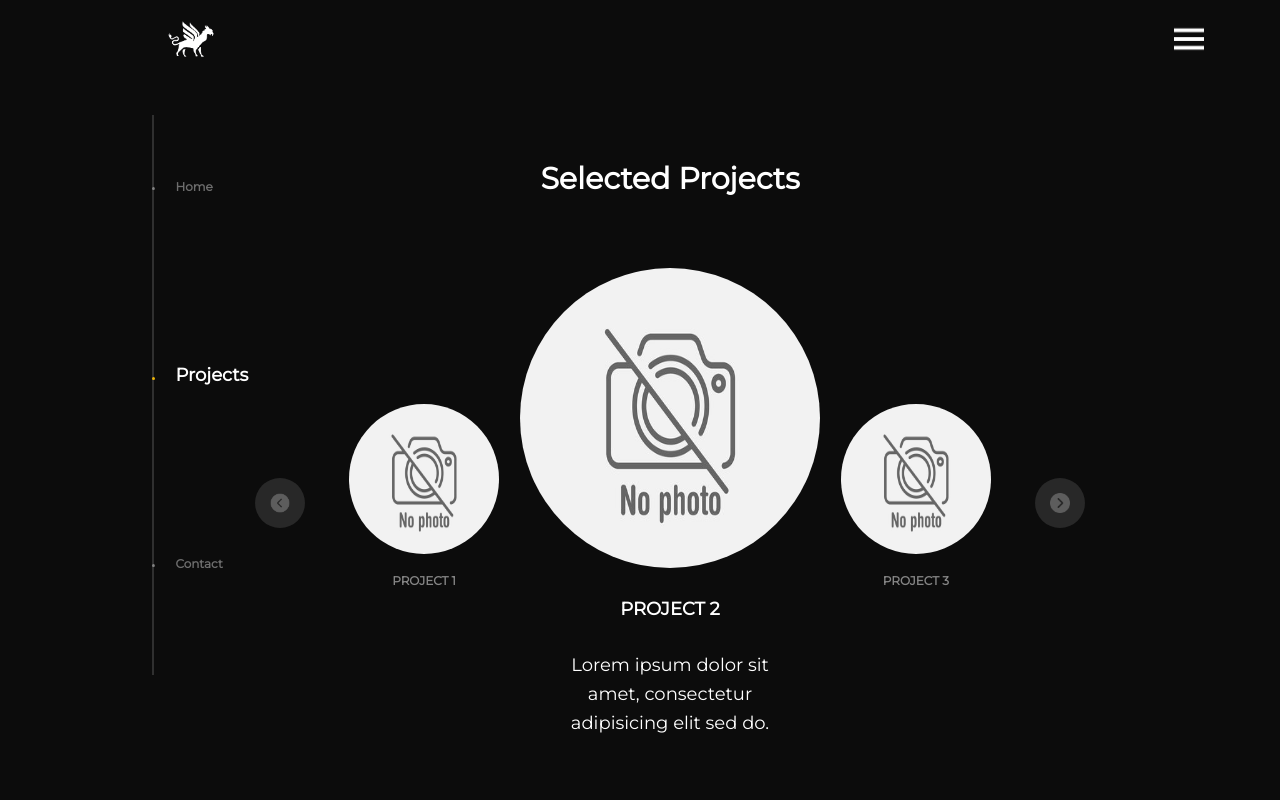
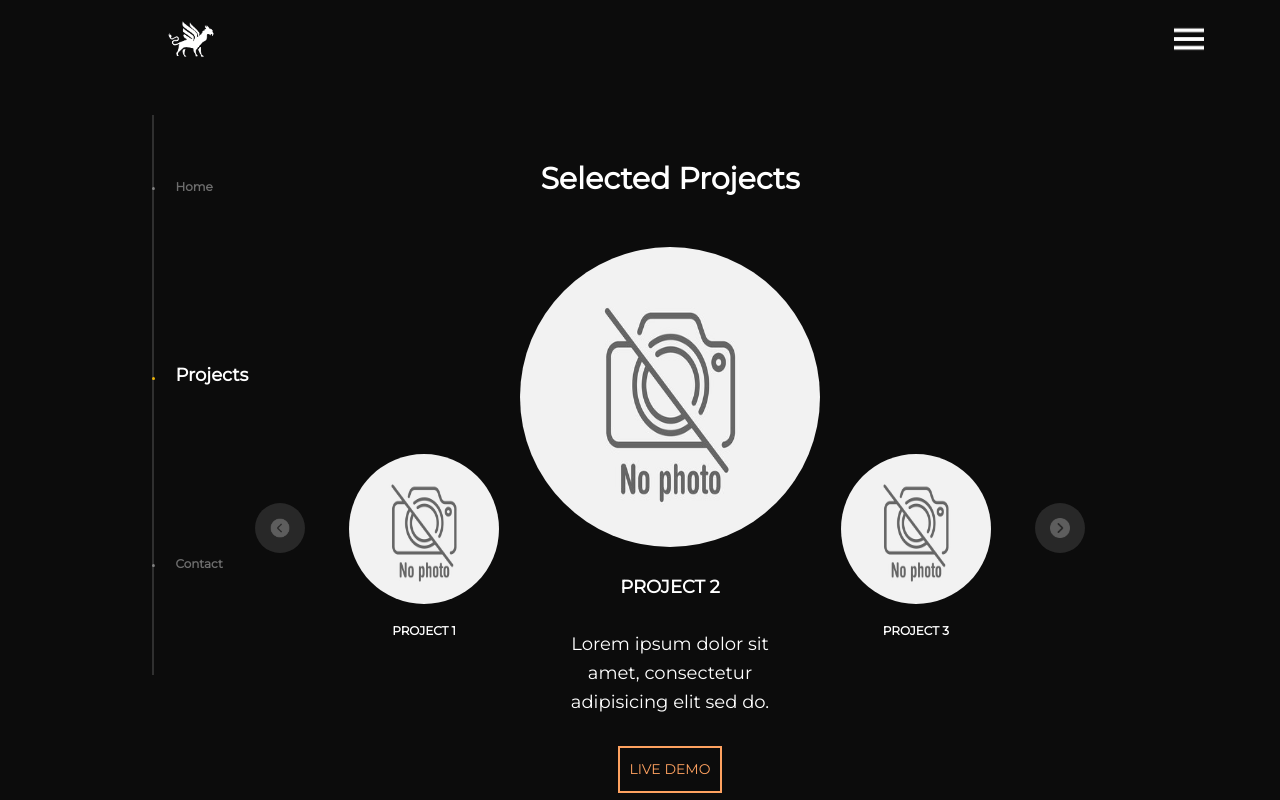
Before and after one commit to VasaOfficial/Portfolio-Webiste, a React (Vite) app: page / in a window 1280 px wide. Both pictures are taken after a click on the item "Projects". Built offline with nearby package versions, Linux system fonts and the light colour scheme.

Commit message:
feat: add link under projects for live demo and github repository

```diff
--- a/src/Pages/Home/index.tsx
+++ b/src/Pages/Home/index.tsx
@@ -90,7 +90,6 @@ const Button = styled.button`
   padding: 5px 17px 5px 12px;
   font-weight: 700;
   text-transform: uppercase;
-  background-color: white;
   cursor: pointer;
   color: #ffa260;
   transition: 0.25s;
--- a/src/Pages/Projects/index.tsx
+++ b/src/Pages/Projects/index.tsx
@@ -1,6 +1,6 @@
 import { useState, useEffect } from 'react'
 
-import { Section, ProjectContainer, ProjectTitle, ProjectLockup, Slider, SliderItem, SliderItemLink, SliderItemImage, SliderItemDescription, SliderItemTitle, SliderNext, SliderPrev } from './style'
+import { Section, ProjectContainer, ProjectTitle, ProjectLockup, Slider, SliderItem, SliderItemContainer, SliderItemImage, SliderItemDescription, SliderItemTitle, SliderNext, SliderPrev, ProjectLink } from './style'
 import rightArrow from '../../assets/Projects/left.png'
 import leftArrow from '../../assets/Projects/right.png'
 import noImage from '../../assets/Projects/Image.jpg'
@@ -9,6 +9,8 @@ type Project = {
   title: string;
   image: string;
   description: string;
+  live: string;
+  github: string;
 }
 
 const projects: Project[] = [
@@ -16,16 +18,22 @@ const projects: Project[] = [
     title: 'Project 1',
     image: `${noImage}`,
     description: 'Lorem ipsum dolor sit amet, consectetur adipisicing elit sed do.',
+    live: 'https://project1.live',
+    github: 'https://github.com/project1',
   },
   {
     title: 'Project 2',
     image: `${noImage}`,
     description: 'Lorem ipsum dolor sit amet, consectetur adipisicing elit sed do.',
+    live: 'https://project2.live',
+    github: 'https://github.com/project2',
   },
   {
     title: 'Project 3',
     image: `${noImage}`,
     description: 'Lorem ipsum dolor sit amet, consectetur adipisicing elit sed do.',
+    live: 'https://project3.live',
+    github: 'https://github.com/project1',
   },
 ]
 
@@ -77,13 +85,18 @@ function Projects() {
                 className={getSliderItemClass(index)}
                 key={project.title}
               >
-                <SliderItemLink href="#0" >
+                <SliderItemContainer >
                   <SliderItemImage>
                     <img src={project.image} alt={project.title} />
                   </SliderItemImage>
                   <SliderItemTitle>{project.title}</SliderItemTitle>
                   <SliderItemDescription parentClass={sliderPosition === index ? "center" : ""}>{project.description}</SliderItemDescription>
-                </SliderItemLink>
+                </SliderItemContainer>
+                {sliderPosition === index && (
+                  <>
+                    <ProjectLink href={project.live} target="_blank">live demo</ProjectLink>
+                    <ProjectLink href={project.github} target="_blank">view on github</ProjectLink>
+                  </>)}
               </SliderItem>
             ))}
           </Slider>
--- a/src/Pages/Projects/style.tsx
+++ b/src/Pages/Projects/style.tsx
@@ -1,4 +1,8 @@
 import styled, { keyframes } from "styled-components";
+
+const pulseAnimation = keyframes`
+  0% { box-shadow: 0 0 0 0 #eab308; }
+`;
 
 export const slideAnimation = keyframes`
   0% {
@@ -11,7 +15,6 @@ export const slideAnimation = keyframes`
     opacity: 1;
   }
 `;
-
 
 export const Section = styled.li`
   opacity: 0;
@@ -47,6 +50,7 @@ export const ProjectTitle = styled.h2`
   margin: 0 0 100px 0;
   font-size: 30px;
   text-align: center;
+  pointer-events: none;
 `;
 
 export const ProjectLockup = styled.div`
@@ -61,6 +65,7 @@ export const Slider = styled.ul<{ slideAnimation: boolean }>`
   display: flex;
   width: 80%;
   margin: 0 auto;
+  margin-top: 50px;
   padding: 0;
   list-style: none;
   justify-content: center;
@@ -108,9 +113,8 @@ margin: 0 10px;
     }
 `;
 
-export const SliderItemLink = styled.a`
-  text-decoration: none;
-  color: #858585;
+export const SliderItemContainer = styled.div`
+  color: #whitesmoke;
 `;
 
 export const SliderItemImage = styled.div`
@@ -135,6 +139,7 @@ export const SliderItemDescription = styled.p<{ parentClass: string }>`
   display: ${(props) => (props.parentClass === "center" ? "block" : "none")};
   max-width: 250px;
   margin: 0 auto;
+  margin-bottom: 10px;
 `;
 
 export const SliderPrev = styled.div`
@@ -146,8 +151,8 @@ export const SliderPrev = styled.div`
   justify-content: center;
   background-color: #282828;
   border-radius: 50%;
+  right: 0;
   cursor: pointer;
-  right: 0;
 
   img {
     width: 20px;
@@ -164,11 +169,32 @@ export const SliderNext = styled.div`
   justify-content: center;
   background-color: #282828;
   border-radius: 50%;
+  left: 0;
   cursor: pointer;
-  left: 0;
 
   img {
     width: 20px;
     fill: #fff;
   }
 `;
+
+export const ProjectLink = styled.a`
+  position: relative;
+  padding: 10px 10px;
+  font-weight: 700;
+  text-transform: uppercase;
+  color: #ffa260 !important;
+  transition: 0.25s;
+  background: none;
+  border: 2px solid #ffa260;
+  font: inherit;
+  margin-top: 20px;
+  text-decoration: none;
+
+  &:hover {
+    animation: ${pulseAnimation} 1s;
+    box-shadow: 0 0 0 2em transparent;
+    color: #eab308;
+    cursor: pointer;
+  }
+`;
```
